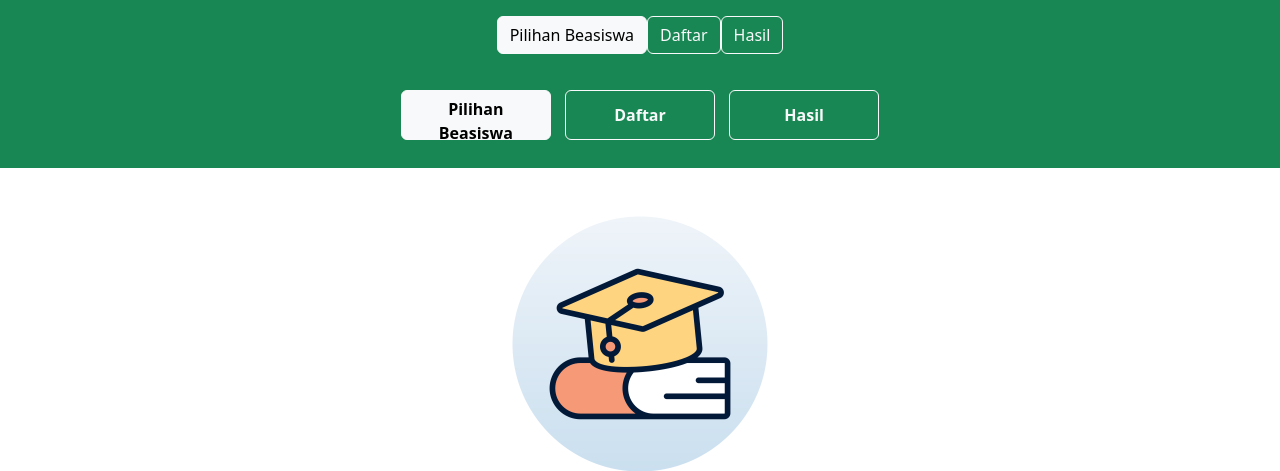
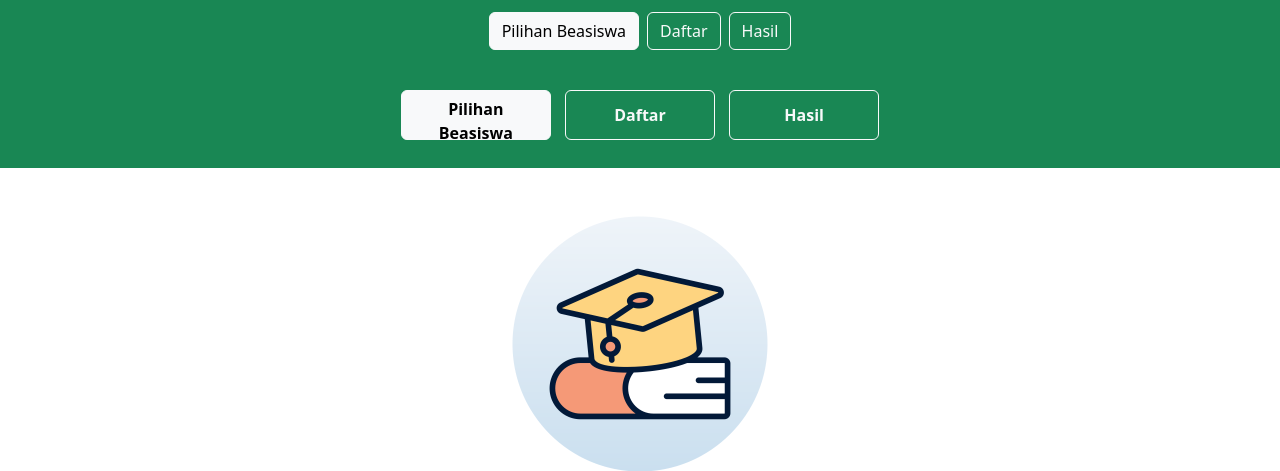
Before and after one commit to ekoyudop/Sertifikasi, a Flask app: page / in a window 1280 px wide. Shown: the top 471 px of the page. Run offline with Flask 3, Linux system fonts and the light colour scheme.

Commit message:
navbar v1

```diff
--- a/templates/index.html
+++ b/templates/index.html
@@ -31,15 +31,15 @@
 
             <div class="navbar-collapse justify-content-md-center collapse" id="navbarsExample10">
                 <ul class="navbar-nav">
-                    <li class="nav-item mt-2">
+                    <li class="nav-item p-1">
                         <button onclick="window.location.href='/'" type="button" class="btn btn-light">Pilihan
                             Beasiswa</button>
                     </li>
-                    <li class="nav-item mt-2">
+                    <li class="nav-item p-1">
                         <button onclick="window.location.href='/daftar'" type="button"
                             class="btn btn-outline-light">Daftar</button>
                     </li>
-                    <li class="nav-item mt-2">
+                    <li class="nav-item p-1">
                         <button onclick="window.location.href='/hasil'" type="button"
                             class="btn btn-outline-light">Hasil</button>
                     </li>
```
